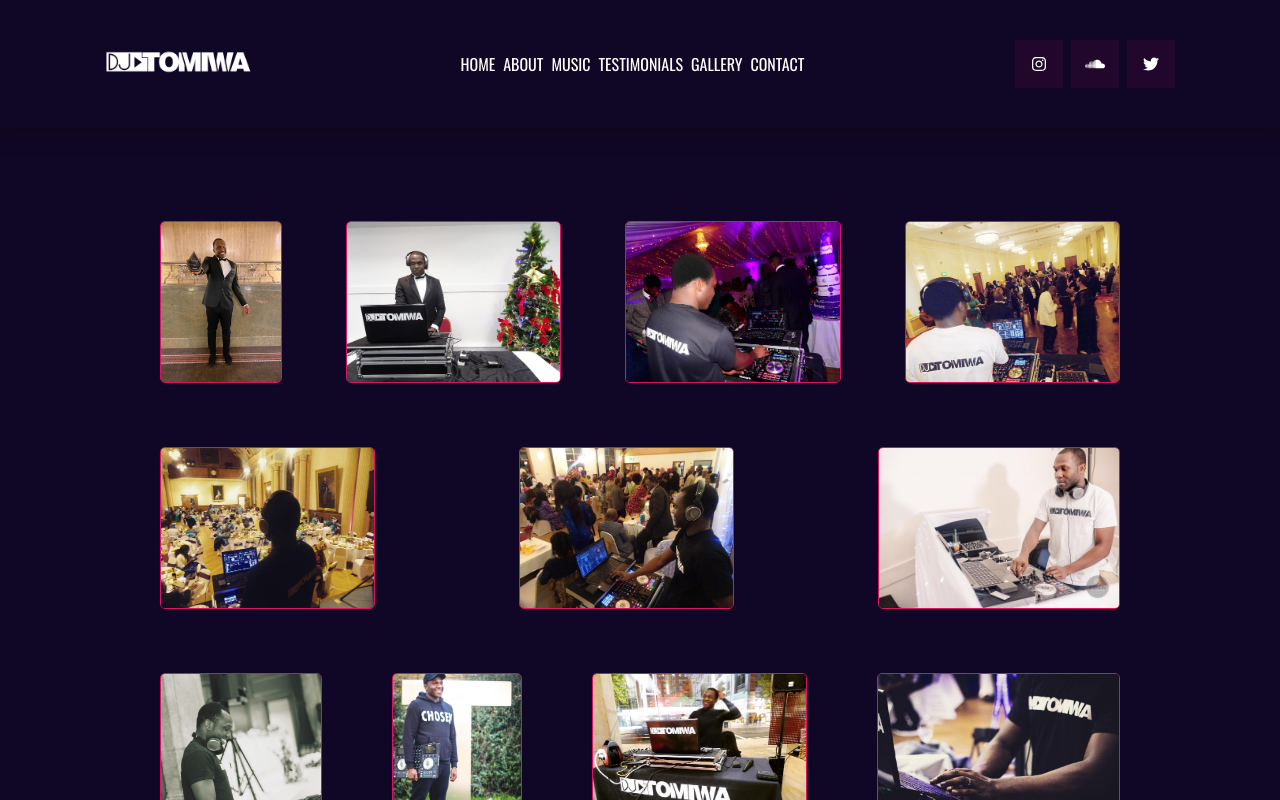
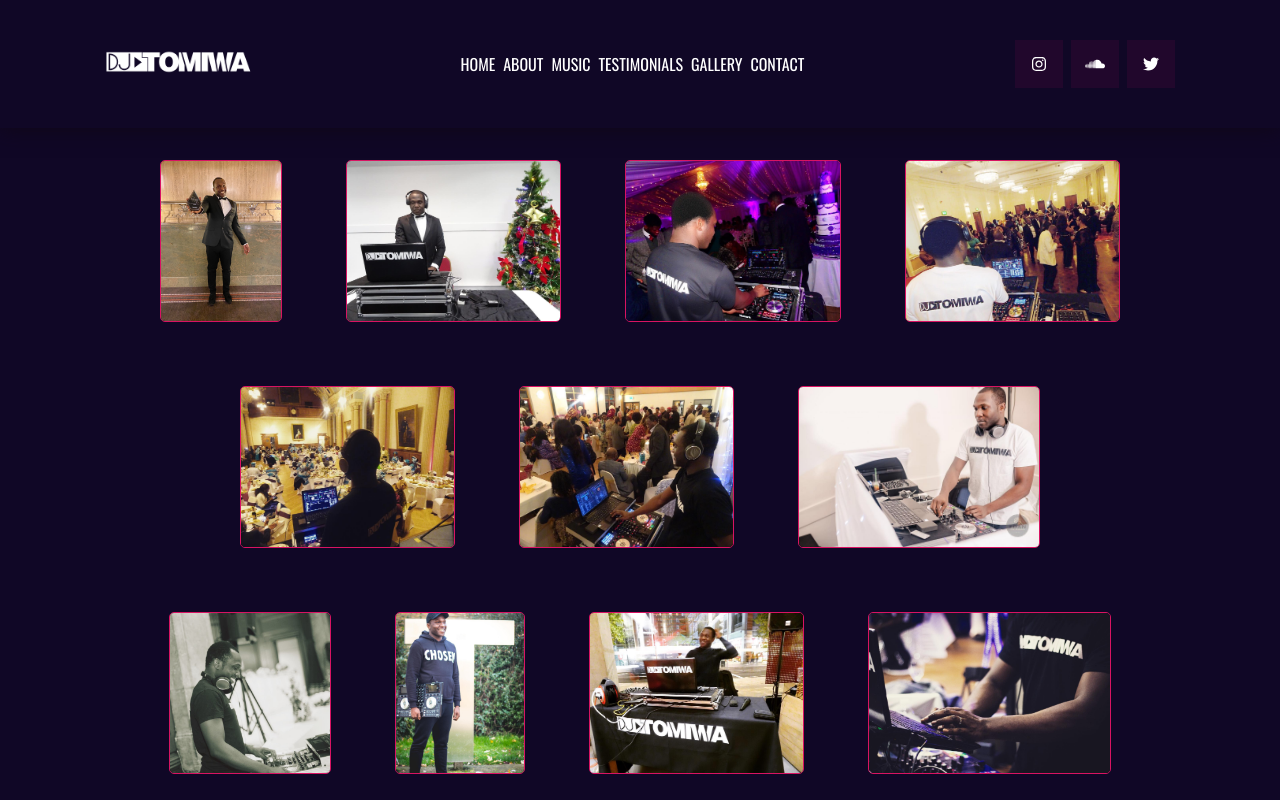
Before and after one commit to Wale-K/dj-tomiwa, a React (Create React App) app: page /gallery in a window 1280 px wide. Shown: the top 800 px of the page. Built offline with nearby package versions, Linux system fonts and the light colour scheme.

Commit message:
Changed the layout of the gallery. The images are centred in the container.

```diff
--- a/src/Pictures.js
+++ b/src/Pictures.js
@@ -9,6 +9,7 @@ import smiles from "../src/images/smiles.jpg";
 import smiley from "../src/images/smiley.jpg";
 import chinny from "../src/images/chinny.jpg";
 import artistic from "../src/images/artistic.jpg";
+import review from "../src/images/review.jpg";
 
 export const pictures = [
   award,
@@ -22,4 +23,5 @@ export const pictures = [
   smiley,
   chinny,
   artistic,
+  review,
 ];
--- a/src/components/Gallery.js
+++ b/src/components/Gallery.js
@@ -4,18 +4,21 @@ import { colorPalette } from "../utilities";
 import { pictures } from "../Pictures";
 
 const ImagesWrapper = styled.div`
+  display: flex;
+  flex-wrap: wrap;
+  width: 80%;
+  margin: 0 auto;
+  justify-content: center;
+  align-items: center;
+
   img {
     height: 10rem;
     width: auto;
-    margin: 2rem;
+
     border: solid 1px ${colorPalette.highlight};
     border-radius: 5px;
+    margin: 2rem;
   }
-  display: flex;
-  justify-content: space-between;
-  flex-wrap: wrap;
-  width: 80%;
-  margin: 0 auto;
 `;
 
 const GalleryContainer = styled.div`
```
Also changed, not shown: src/images/review.jpg (added).
